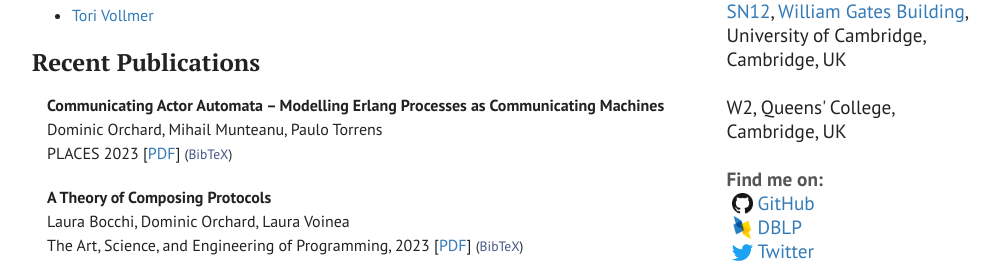
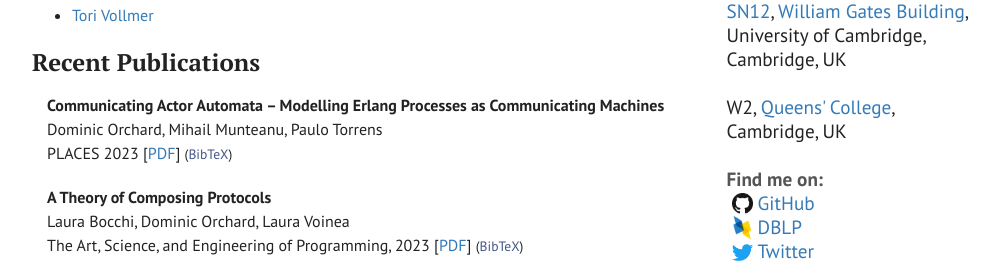
Before and after one commit to dorchard/dorchard.github.io, a Jekyll site: the page built from index.html, in a window 1280 px wide and 900 px high, scrolled down 544 px. Shown: the part 166-430 px from the top of the window, without its empty margins (233-1241 px from the left). Built offline with Jekyll 4.4.1, drawn with Linux system fonts in a browser that asks for light colours; part of the change alters nothing that is shown.

```diff
--- a/index.html
+++ b/index.html
@@ -156,7 +156,7 @@ sitemap:
     <a href="mailto:dominic.orchard@cl.cam.ac.uk">dominic.orchard@cl.cam<!-- -->.ac.uk</a><br /><br />
       <strong>Office:</strong><br/>Room 212, <a href="https://goo.gl/maps/XXn2ZgMT1tWDsMrC8">Kennedy Building</a>, University of Kent, Canterbury, UK<br /><br />
       <a href="https://www.cl.cam.ac.uk/research/dtg/openroommap/static/?h=SN12">SN12</a>, <a href="https://www.google.com/maps/place/William+Gates+Building,+15+JJ+Thomson+Ave,+Cambridge+CB3+0FD/@52.2109006,0.0916506,17z/data=!3m1!4b1!4m5!3m4!1s0x47d8774a3fdc414b:0xe98fb897497ce850!8m2!3d52.2109006!4d0.0916506?hl=en">William Gates Building</a>, University of Cambridge, Cambridge, UK<br /><br />
-      W2, Queens' College,<br />Cambridge, UK<br /><br />
+      W2, <a href="https://www.queens.cam.ac.uk/">Queens' College</a>,<br />Cambridge, UK<br /><br />
       <strong>Find me on: </strong><br />
     <span><a href="http://github.com/dorchard"><img src="images/github-thumb.png" />GitHub</a></span><br />
     <span><a href="https://dblp.org/pid/12/7603.html"><img src="images/dblp-thumb.png"/>DBLP</a></span><br />
```
